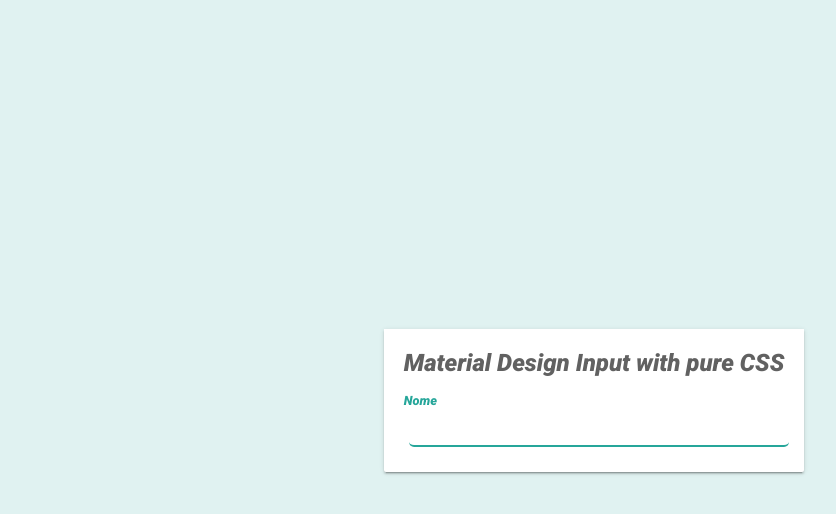
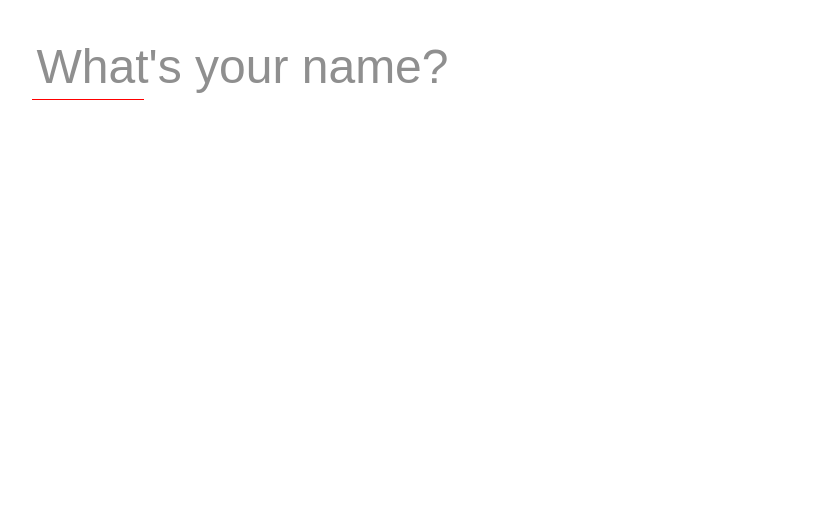
Before and after one commit to rdsdo100/atendimento-front, a React (Create React App) app: page /home in a window 1280 px wide. Shown: the top 514 px of the page, without its empty margins (46-882 px from the left). Built offline with nearby package versions, Linux system fonts and the light colour scheme.

Commit message:
criando login

```diff
--- a/src/component/Input/index.tsx
+++ b/src/component/Input/index.tsx
@@ -1,6 +1,6 @@
 import React, { InputHTMLAttributes } from 'react'
 
-
+import './ok.css'
 import { Container }  from './styles'
 
 type IInputProps = InputHTMLAttributes<HTMLInputElement>;
@@ -8,7 +8,17 @@ type IInputProps = InputHTMLAttributes<HTMLInputElement>;
 const Input: React.FC<IInputProps> = ({ ...rest }) => {
 
     return (
-    <Container {...rest} />
+        <form>
+            <input type="text" name="name" className="question" id="nme" required autoComplete="off"/>
+            <label htmlFor="nme"><span>What's your name?</span></label>
+
+        </form>
+
+
+
+
+
+
 )
     };
 
--- /dev/null
+++ b/src/component/Input/ok.css
@@ -0,0 +1,154 @@
+/*
+Basic input element using psuedo classes
+*/
+
+html {
+    font-family: 'Lora', sans-serif;
+    width: 100%;
+}
+
+body {
+    margin: 5% auto 0 auto;
+    width: 90%;
+    max-width: 1125px;
+}
+
+h1 {
+    font-size: 28px;
+    margin-bottom: 2.5%;
+}
+
+input,
+span,
+label,
+textarea {
+    font-family: 'Ubuntu', sans-serif;
+    display: block;
+    margin: 10px;
+    padding: 5px;
+    border: none;
+    font-size: 22px;
+}
+
+textarea:focus,
+input:focus {
+    outline: 0;
+}
+/* Question */
+
+input.question,
+textarea.question {
+    font-size: 48px;
+    font-weight: 300;
+    border-radius: 2px;
+    margin: 0;
+    border: none;
+    width: 80%;
+    background: rgba(0, 0, 0, 0);
+    transition: padding-top 0.2s ease, margin-top 0.2s ease;
+    overflow-x: hidden; /* Hack to make "rows" attribute apply in Firefox. */
+}
+/* Underline and Placeholder */
+
+input.question + label,
+textarea.question + label {
+    display: block;
+    position: relative;
+    white-space: nowrap;
+    padding: 0;
+    margin: 0;
+    width: 10%;
+    border-top: 1px solid red;
+    -webkit-transition: width 0.4s ease;
+    transition: width 0.4s ease;
+    height: 0px;
+}
+
+input.question:focus + label,
+textarea.question:focus + label {
+    width: 80%;
+}
+
+
+
+textarea.question:valid,
+textarea.question:focus {
+    margin-top: 35px;
+}
+
+input.question:focus + label > span,
+input.question:valid + label > span {
+    top: -100px;
+    font-size: 22px;
+    color: #333;
+}
+
+textarea.question:focus + label > span,
+textarea.question:valid + label > span {
+    top: -150px;
+    font-size: 22px;
+    color: #333;
+}
+
+input.question:valid + label,
+textarea.question:valid + label {
+    border-color: green;
+}
+
+input.question:invalid,
+textarea.question:invalid {
+    box-shadow: none;
+}
+
+input.question + label > span,
+textarea.question + label > span {
+    font-weight: 300;
+    margin: 0;
+    position: absolute;
+    color: #8F8F8F;
+    font-size: 48px;
+    top: -66px;
+    left: 0px;
+    z-index: -1;
+    -webkit-transition: top 0.2s ease, font-size 0.2s ease, color 0.2s ease;
+    transition: top 0.2s ease, font-size 0.2s ease, color 0.2s ease;
+}
+
+input[type="submit"] {
+    -webkit-transition: opacity 0.2s ease, background 0.2s ease;
+    transition: opacity 0.2s ease, background 0.2s ease;
+    display: block;
+    opacity: 0;
+    margin: 10px 0 0 0;
+    padding: 10px;
+    cursor: pointer;
+}
+
+input[type="submit"]:hover {
+    background: #EEE;
+}
+
+input[type="submit"]:active {
+    background: #999;
+}
+
+input.question:valid ~ input[type="submit"], textarea.question:valid ~ input[type="submit"] {
+    -webkit-animation: appear 1s forwards;
+    animation: appear 1s forwards;
+}
+
+input.question:invalid ~ input[type="submit"], textarea.question:invalid ~ input[type="submit"] {
+    display: none;
+}
+
+@-webkit-keyframes appear {
+    100% {
+        opacity: 1;
+    }
+}
+
+@keyframes appear {
+    100% {
+        opacity: 1;
+    }
+}
--- a/src/component/Input/styles.ts
+++ b/src/component/Input/styles.ts
@@ -6,6 +6,6 @@ export const Container = styled.input`
 
     margin: 7px 0;
     padding: 10px;
-
+border: black 2px solid;
     border-radius: 5px;
 `;
--- a/src/component/InputPersonalizado/index.css
+++ /dev/null
@@ -1,72 +0,0 @@
-/* Estrutura */
-.input-container {
-    position: relative;
-  }
-
-  input {
-    border: 0;
-    border-bottom: 2px solid #9e9e9e;
-    outline: none;
-    transition: .2s ease-in-out;
-    box-sizing: border-box;
-  }
-
-  label {
-    top: 0;
-    left: 0; right: 0;
-    color: #616161;
-    display: flex;
-    align-items: center;
-    position: absolute;
-    font-size: 1rem;
-    cursor: text;
-    transition: .2s ease-in-out;
-    box-sizing: border-box;
-  }
-
-  input,
-  label {
-    width: 100%;
-    height: 3rem;
-    font-size: 1rem;
-  }
-
-  /* Interation */
-  input:valid,
-  input:focus {
-    border-bottom: 2px solid #26a69a;
-  }
-
-  input:valid + label,
-  input:focus + label {
-    color: #26a69a;
-    font-size: .8rem;
-    top: -30px;
-    pointer-events: none;
-  }
-
-  /* Just for leave it a little more beautiful */
-  * {
-      font-family: sans-serif;
-  }
-  body {
-      display: flex;
-      justify-content: center;
-      align-items: center;
-      flex-direction: column;
-      min-height: 100vh;
-      background-color: #e0f2f1;
-  }
-  h1 {
-      color: #616161;
-      text-align: center;
-      margin-bottom: 30px;
-  }
-
-  section {
-      margin: 15px;
-      box-shadow: 0 2px 2px 0 rgba(0,0,0,0.14), 0 1px 5px 0 rgba(0,0,0,0.12), 0 3px 1px -2px rgba(0,0,0,0.2);
-      padding: 20px;
-      border-radius: 0 0 2px 2px;
-      background-color: #FFF;
-  }
--- a/src/component/InputPersonalizado/index.tsx
+++ /dev/null
@@ -1,20 +0,0 @@
-import React from 'react'
-import "./index.css"
-
-const InputPersonalizado: React.FC = () => {
-    return(
-
-        <section>
-    <form action="">
-        <h1>Material Design Input with pure CSS</h1>
-        <div className="input-container">
-            <input id="name" className="input" type="text"  />
-            <label className="label" htmlFor="name">Nome</label>
-        </div>
-    </form>
-</section>
-
-    )
-}
-
-export default InputPersonalizado
--- a/src/pages/Home.tsx
+++ b/src/pages/Home.tsx
@@ -1,6 +1,6 @@
 import React from 'react'
 
-import InputPersonalizado from '../component/InputPersonalizado'
+import Input from '../component/Input'
 
  const Home: React.FC = () => {
 
@@ -8,9 +8,7 @@ return(
      <div>
 
 
-
-<InputPersonalizado>
-</InputPersonalizado>
+         <Input></Input>
 
 
      </div>
```
